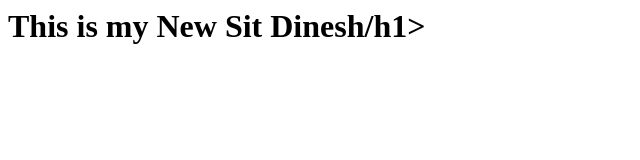
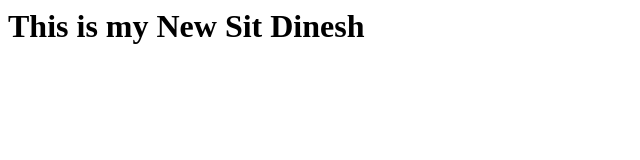
Before and after one commit to nagadineshkumart/MyWeb, a plain HTML site: page index.html in a window 1280 px wide. Shown: the full height of the page, 0-640 px from the left. Drawn offline with Linux system fonts and the light colour scheme.

Commit message:
Update index.html

```diff
--- a/index.html
+++ b/index.html
@@ -1 +1 @@
-<h1>This is my New Sit Dinesh/h1>
+<h1>This is my New Sit Dinesh</h1>
```
